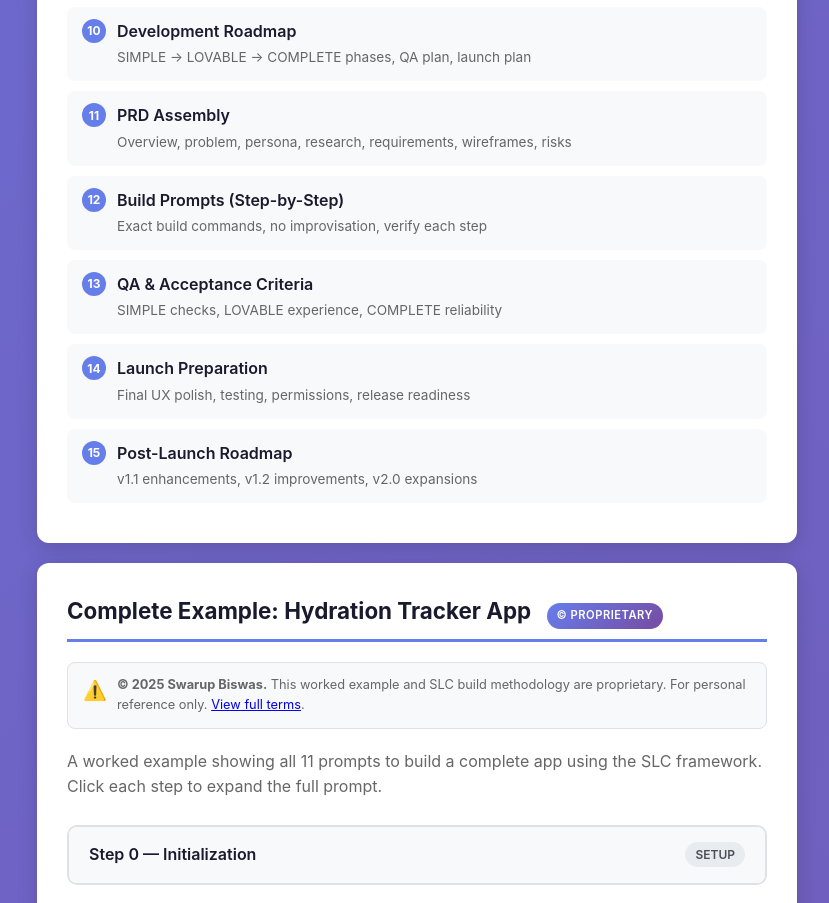
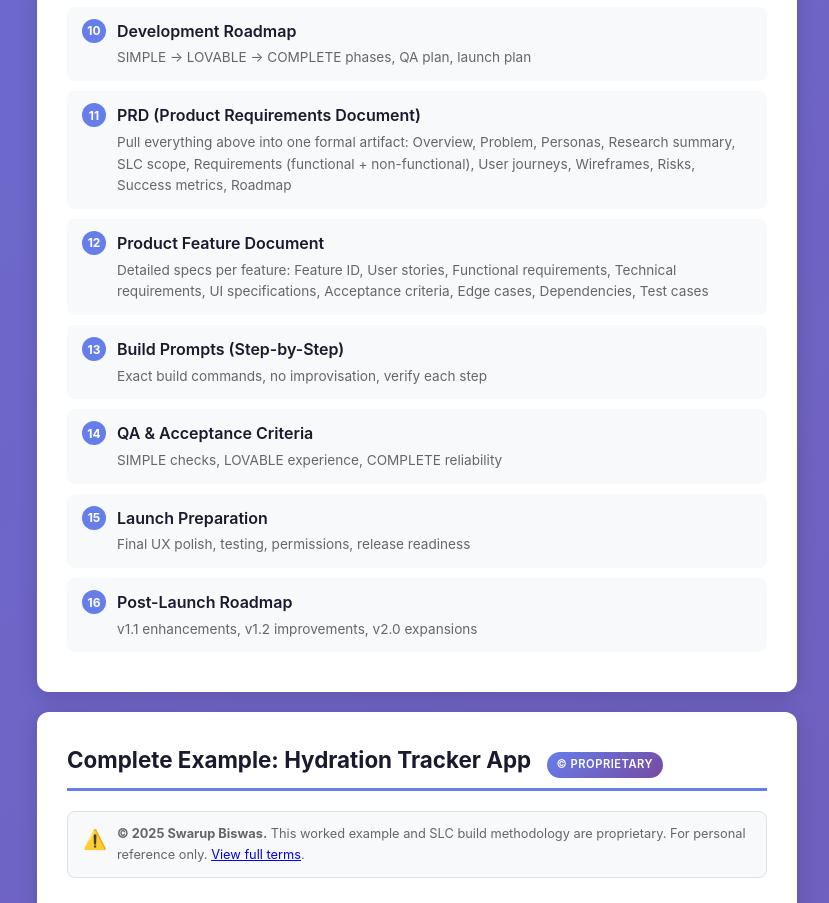
Before and after one commit to SwarupSG/demystifying-ai, a plain HTML site: page index.html in a window 1280 px wide. Shown: the part 3676-4579 px from the top of the page, without its empty margins (223-1052 px from the left). Drawn offline with Linux system fonts and the light colour scheme.

Commit message:
Add Product Feature Document step to SLC Product Development Sequence

```diff
--- a/index.html
+++ b/index.html
@@ -1057,8 +1057,12 @@ Remove it completely. Keep everything else as is.</div>
                 <div class="dev-step-desc">SIMPLE → LOVABLE → COMPLETE phases, QA plan, launch plan</div>
             </div>
             <div class="dev-step">
-                <div class="dev-step-title">PRD Assembly</div>
-                <div class="dev-step-desc">Overview, problem, persona, research, requirements, wireframes, risks</div>
+                <div class="dev-step-title">PRD (Product Requirements Document)</div>
+                <div class="dev-step-desc">Pull everything above into one formal artifact: Overview, Problem, Personas, Research summary, SLC scope, Requirements (functional + non-functional), User journeys, Wireframes, Risks, Success metrics, Roadmap</div>
+            </div>
+            <div class="dev-step">
+                <div class="dev-step-title">Product Feature Document</div>
+                <div class="dev-step-desc">Detailed specs per feature: Feature ID, User stories, Functional requirements, Technical requirements, UI specifications, Acceptance criteria, Edge cases, Dependencies, Test cases</div>
             </div>
             <div class="dev-step">
                 <div class="dev-step-title">Build Prompts (Step-by-Step)</div>
```
